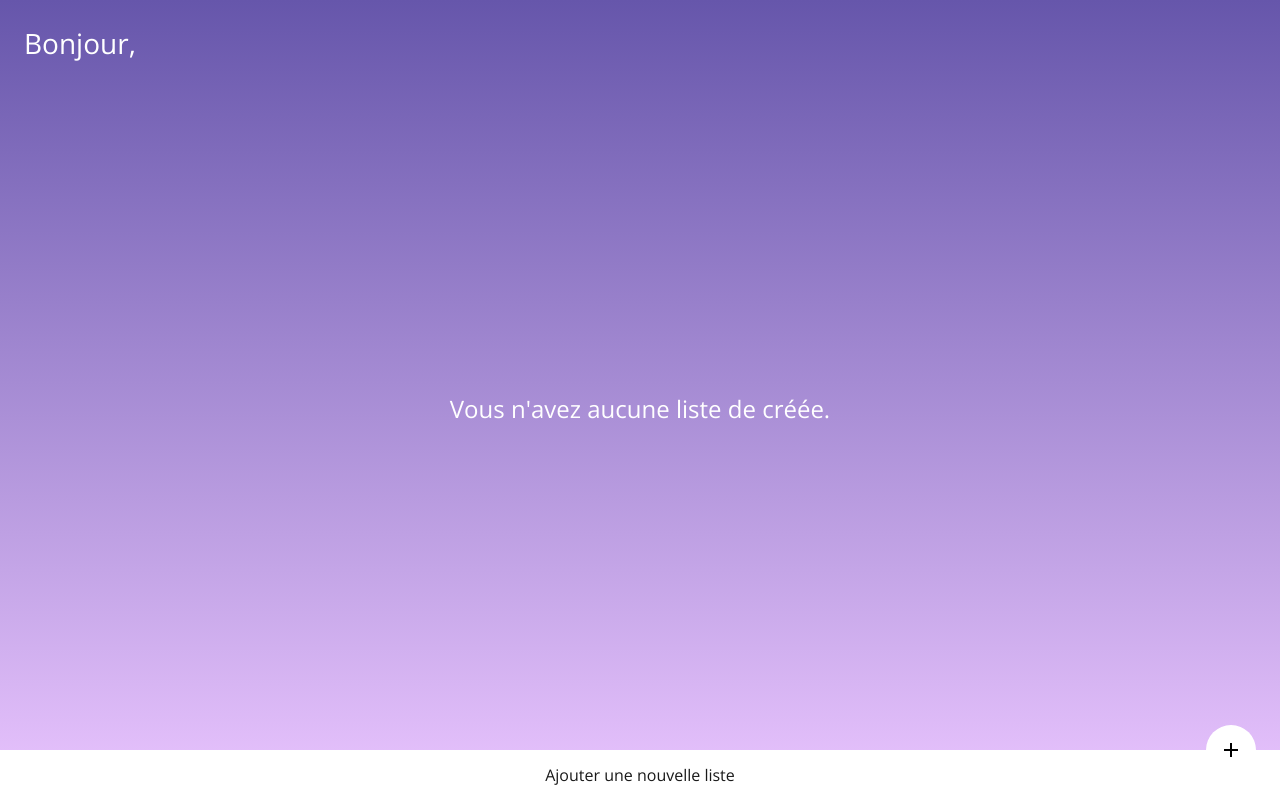
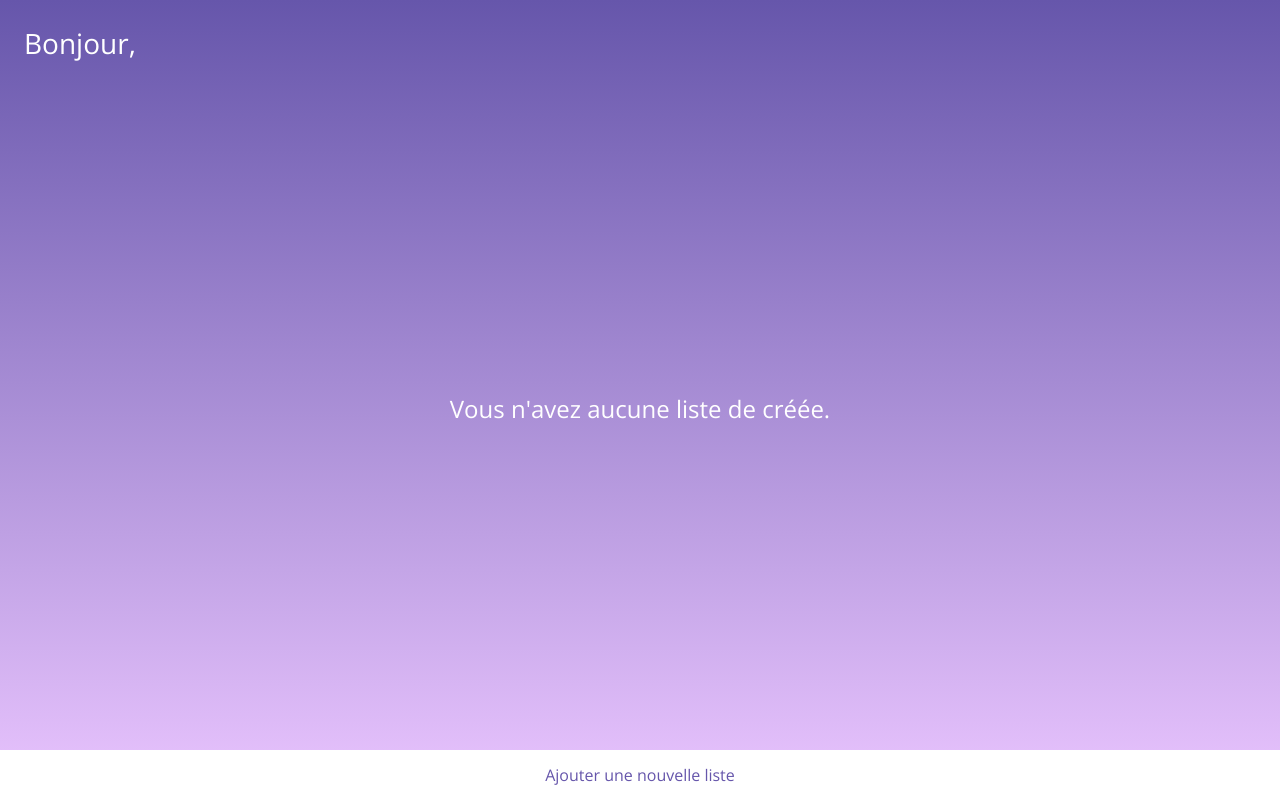
Before and after one commit to Newpoki/todo-list, a React (Create React App) app: page / in a window 1280 px wide. Built offline with nearby package versions, Linux system fonts and the light colour scheme.

Commit message:
refactor: remove icon from footer

```diff
--- a/src/components/footer/footer.interfaces.ts
+++ b/src/components/footer/footer.interfaces.ts
@@ -2,7 +2,6 @@ import { ReactNode, MouseEvent } from "react";
 
 export interface IFooterProps {
   children: ReactNode;
-  onIconClick: (evt: MouseEvent<HTMLDivElement>) => void;
-  iconComponent: ReactNode;
+  onClick: (evt: MouseEvent<HTMLDivElement>) => void;
   isDisabled?: boolean;
 }
--- a/src/components/footer/footer.styles.ts
+++ b/src/components/footer/footer.styles.ts
@@ -4,7 +4,6 @@ import { theme } from "theme";
 
 // Style commun au wrapper et au wrapper de l'icone
 const disabledStyle = css`
-  background-color: lightgrey;
   opacity: 0.5;
 `;
 
@@ -27,20 +26,3 @@ export const ContentWrapper = styled.div`
   display: flex;
   width: 100%;
 `;
-
-export const IconWrapper = styled.div<{ isDisabled: boolean }>`
-  position: fixed;
-  right: ${theme.spacing("XL-24")};
-  border-radius: 50%;
-  display: flex;
-  align-items: center;
-  width: 50px;
-  height: 50px;
-  justify-content: center;
-  font-size: 36px;
-  bottom: 25px;
-  background-color: ${theme.colors.light000};
-  transition: 0.3s;
-
-  ${({ isDisabled }) => isDisabled && disabledStyle}
-`;
--- a/src/components/footer/footer.tsx
+++ b/src/components/footer/footer.tsx
@@ -2,24 +2,21 @@ import React, { useCallback, MouseEvent } from "react";
 
 import * as Styled from "./footer.styles";
 import { IFooterProps } from "./footer.interfaces";
+import { ButtonBase } from "@material-ui/core";
 
-export const Footer = ({
-  children,
-  onIconClick,
-  iconComponent,
-  isDisabled = false,
-}: IFooterProps) => {
-  const handleIconClick = useCallback(
+export const Footer = ({ children, onClick, isDisabled = false }: IFooterProps) => {
+  const handleClick = useCallback(
     (evt: MouseEvent<HTMLDivElement>) => {
-      !isDisabled && onIconClick(evt);
+      !isDisabled && onClick(evt);
     },
-    [isDisabled, onIconClick]
+    [isDisabled, onClick]
   );
 
   return (
-    <Styled.Wrapper onClick={handleIconClick} isDisabled={isDisabled}>
-      <Styled.ContentWrapper>{children}</Styled.ContentWrapper>
-      <Styled.IconWrapper isDisabled={isDisabled}>{iconComponent}</Styled.IconWrapper>
+    <Styled.Wrapper onClick={handleClick} isDisabled={isDisabled}>
+      <ButtonBase style={{ width: "100%" }}>
+        <Styled.ContentWrapper>{children}</Styled.ContentWrapper>
+      </ButtonBase>
     </Styled.Wrapper>
   );
 };
--- a/src/router/add-todo/add-todo.styles.ts
+++ b/src/router/add-todo/add-todo.styles.ts
@@ -48,7 +48,7 @@ export const FooterContent = styled.p`
   justify-content: center;
   width: 100%;
   font-family: ${theme.fontFamilies.open};
-  color: ${theme.colors.light900};
+  color: ${theme.colors.purple900};
   font-size: 16px;
   margin: 0;
 `;
--- a/src/router/add-todo/add-todo.tsx
+++ b/src/router/add-todo/add-todo.tsx
@@ -1,7 +1,6 @@
 import React, { useCallback, KeyboardEvent, useState } from "react";
 import { Form } from "react-final-form";
 import { FormApi } from "final-form";
-import AddIcon from "@material-ui/icons/Add";
 import { RouteComponentProps } from "react-router-dom";
 
 import * as Styled from "./add-todo.styles";
@@ -105,11 +104,7 @@ export const AddTodo = ({ history }: IAddTodoProps) => {
 
                 <AddTodoTasksRenderer tasks={tasks} onRemoveTask={handleRemoveTask} />
                 <Styled.Placeholder />
-                <Footer
-                  onIconClick={handleSubmit}
-                  iconComponent={<AddIcon />}
-                  isDisabled={tasks.length === 0}
-                >
+                <Footer onClick={handleSubmit} isDisabled={tasks.length === 0}>
                   <Styled.FooterContent>Créér la nouvelle liste</Styled.FooterContent>
                 </Footer>
               </>
--- a/src/router/home/home.styles.ts
+++ b/src/router/home/home.styles.ts
@@ -19,7 +19,7 @@ export const FooterPlaceholder = styled.div`
 `;
 
 export const FooterContent = styled.h2`
-  color: ${theme.colors.light900};
+  color: ${theme.colors.purple900};
   font-family: ${theme.fontFamilies.open};
   font-size: 16px;
   margin: 0;
--- a/src/router/home/home.tsx
+++ b/src/router/home/home.tsx
@@ -1,5 +1,4 @@
 import React, { useCallback } from "react";
-import AddIcon from "@material-ui/icons/Add";
 import { RouteComponentProps } from "react-router-dom";
 
 import * as Styled from "./home.styles";
@@ -20,7 +19,7 @@ export const Home = ({ history }: IHomeProps) => {
       <HomePreviewRenderer />
 
       <Styled.FooterPlaceholder />
-      <Footer onIconClick={handleRedirection} iconComponent={<AddIcon />}>
+      <Footer onClick={handleRedirection}>
         <Styled.FooterContent>Ajouter une nouvelle liste</Styled.FooterContent>
       </Footer>
     </Styled.Wrapper>
--- a/src/theme/theme.interfaces.ts
+++ b/src/theme/theme.interfaces.ts
@@ -4,6 +4,7 @@ import { IGetSpacingInPixels } from "./get-spacing-in-pixels";
 export interface IThemeProps {
   colors: {
     purpleToPink: "linear-gradient(0deg, rgba(234, 197, 255, 1) 0%, rgba(102, 86, 171, 1) 100%)";
+    purple900: "rgba(102, 86, 171, 1)";
     light000: "rgba(255, 255, 255)";
     light900: "rgba(0, 0, 0, 0.9)";
     red500: "rgb(255, 48, 33)";
--- a/src/theme/theme.ts
+++ b/src/theme/theme.ts
@@ -6,6 +6,7 @@ export const theme: IThemeProps = {
     light000: "rgba(255, 255, 255)",
     light900: "rgba(0, 0, 0, 0.9)",
     purpleToPink: "linear-gradient(0deg, rgba(234, 197, 255, 1) 0%, rgba(102, 86, 171, 1) 100%)",
+    purple900: "rgba(102, 86, 171, 1)",
     red500: "rgb(255, 48, 33)",
   },
   constants: {},
```
